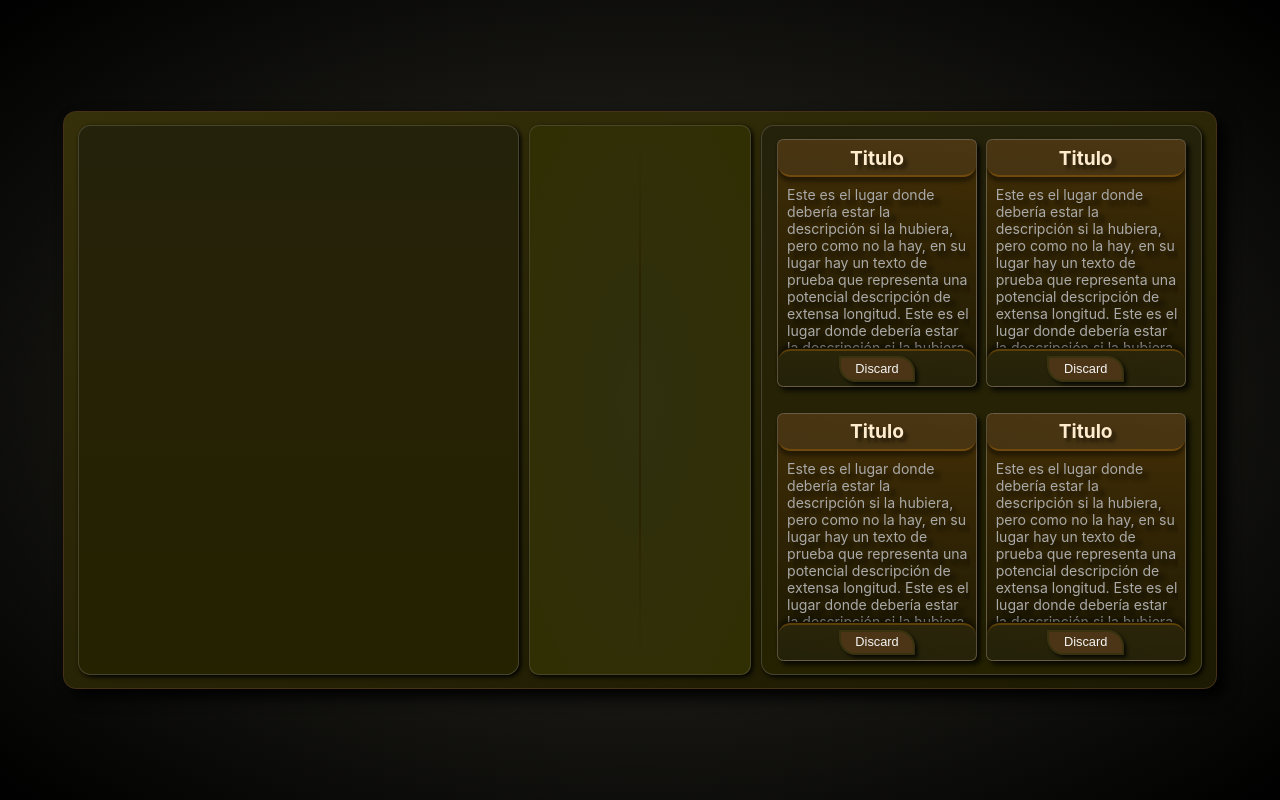
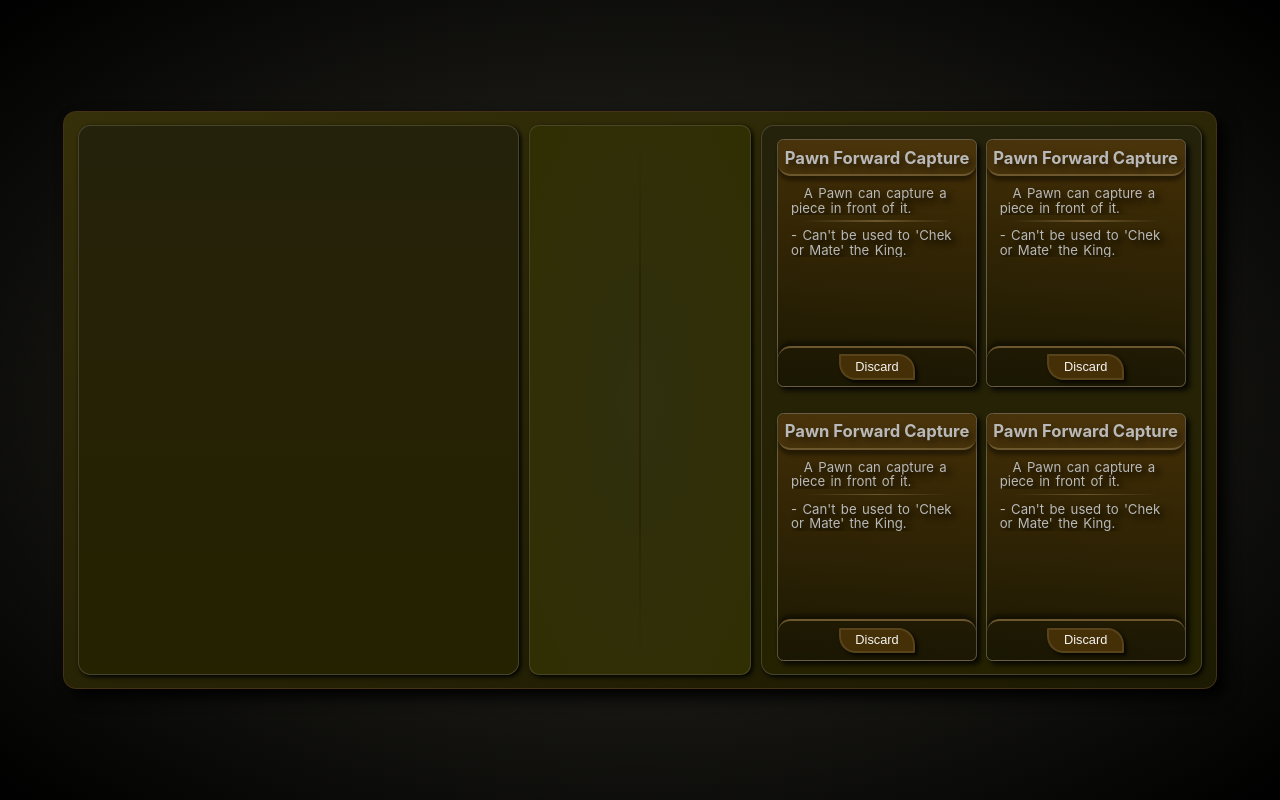
Before and after one commit to SerchoD/chees-card-game, a React (Create React App) app: page / in a window 1280 px wide. Built offline with nearby package versions, Linux system fonts and the light colour scheme; the HTML template or start-up script is replaced by a standard one.

Commit message:
Rehecha tarjeta CardNormal, tanto Estilos, y cómo muestra la descripción, y otros detalles estéticos.

```diff
--- a/src/components/Card-game/CardGame.jsx
+++ b/src/components/Card-game/CardGame.jsx
@@ -17,10 +17,10 @@ const CardGame = () => {
 			</div>
 
 			<div className='rigth-player-board player-board'>
-				<CardNormal />
-				<CardNormal />
-				<CardNormal />
-				<CardNormal />
+				<CardNormal title={card[1].title} description={card[1].description} />
+				<CardNormal title={card[1].title} description={card[1].description} />
+				<CardNormal title={card[1].title} description={card[1].description} />
+				<CardNormal title={card[1].title} description={card[1].description} />
 			</div>
 		</div>
 	);
--- a/src/components/Card-game/Cards/CardNormal/CardNormal.jsx
+++ b/src/components/Card-game/Cards/CardNormal/CardNormal.jsx
@@ -2,25 +2,45 @@ import React from 'react';
 import './cardNormal.css';
 
 const CardNormal = ({
-	title = 'Titulo',
-	description = 'Este es el lugar donde debería estar la descripción si la hubiera, pero como no la hay, en su lugar hay un texto de prueba que representa una potencial descripción de extensa longitud. Este es el lugar donde debería estar la descripción si la hubiera, pero como no la hay, en su lugar hay un texto de prueba que representa una potencial descripción de extensa longitud',
+	title = 'Card Title',
+	description = 'Esto aca; -Esto otro aca. -Esto así.',
 }) => {
-	const scrollUpCustom = (event) => {
+	// Make description move to start position when Mouse Leaves.
+	const unScrollDescription = (event) => {
+		console.log('mouseLeave');
+
 		event.target.scrollTo({
 			top: 0,
 			behavior: 'smooth',
 		});
 	};
 
+	// ---- ------ -- - SOLUCIONAR EL SCROLL  -- - -- -- -- ---  - -
 	return (
-		<div className='card'>
+		<div className='card-normal'>
 			<div className='title-container'>
 				<h1 className='title'>{title}</h1>
 			</div>
 
-			<p className='description' onMouseLeave={scrollUpCustom}>
-				{description}
-			</p>
+			<div className='description-container' onMouseLeave={unScrollDescription}>
+				{description.map((lane, i) => {
+					if (i === 0) {
+						return (
+							<p style={{ textIndent: '1vw' }} key={i} className='description-text'>
+								{lane}
+							</p>
+						);
+					} else if (lane === 'space') {
+						return <div className='card-divisor'></div>;
+					} else {
+						return (
+							<p key={i} className='description-text'>
+								{lane}
+							</p>
+						);
+					}
+				})}
+			</div>
 
 			<div className='btn-container'>
 				<button className='btn-delete'>Discard</button>
--- a/src/components/Card-game/Cards/CardNormal/cardNormal.css
+++ b/src/components/Card-game/Cards/CardNormal/cardNormal.css
@@ -1,15 +1,69 @@
-.card {
+* {
+	/* Avoid all selectable texts. */
+	-webkit-touch-callout: none;
+	-webkit-user-select: none;
+	-khtml-user-select: none;
+	-moz-user-select: none;
+	-ms-user-select: none;
+	user-select: none;
+}
+
+.card-normal {
+	/* Modify only R,G or B, to Theme Style */
+	--r: 68;
+	--g: 47;
+	--b: 6;
+	--alpha: 1;
+
+	--main-color: rgba(var(--r), var(--g), var(--b), var(--alpha));
+
+	--second-color: rgba(
+		calc(var(--r) + 10),
+		calc(var(--g) + 10),
+		calc(var(--b) + 10),
+		0.5
+	);
+
+	--innter-borders: rgba(
+		calc(var(--r) + 40),
+		calc(var(--g) + 40),
+		calc(var(--b) + 40),
+		calc(var(--alpha))
+	);
+
+	--main-color-hover: rgba(
+		calc(var(--r) + 5),
+		calc(var(--g) + 5),
+		calc(var(--b) + 5),
+		var(--alpha)
+	);
+
+	--btn-border: rgba(
+		calc(var(--r) + 20),
+		calc(var(--g) + 20),
+		calc(var(--b) + 20),
+		var(--alpha)
+	);
+	--btn-border-hover: rgba(
+		calc(var(--r) + 50),
+		calc(var(--g) + 50),
+		calc(var(--b) + 50),
+		var(--alpha)
+	);
+}
+
+.card-normal {
 	display: grid;
 	grid-template:
-		'title-container' 15%
+		'title-container' max-content
 		'description' auto
-		'btn-container' 15%;
+		'btn-container' 18%;
 
 	text-align: center;
 
 	background: linear-gradient(
 		184deg,
-		rgba(68, 47, 6, 1) 0%,
+		var(--main-color) 0%,
 		rgba(27, 24, 3, 1) 100%
 	);
 
@@ -23,17 +77,23 @@
 
 	margin: 1%;
 
-	transition: 1s ease;
+	transition: 2s ease;
 }
 
-.card:hover {
+.card-normal:hover {
 	border: 0.1vw solid rgb(231, 184, 97);
+
+	background: linear-gradient(
+		184deg,
+		var(--main-color-hover) 0%,
+		rgba(27, 24, 3, 1) 100%
+	);
 }
-.card:hover .title {
-	font-size: 1.6vw;
+
+.card-normal:hover .title {
 	color: white;
 }
-.card:hover .description {
+.card-normal:hover .description {
 	color: rgb(233, 233, 233);
 }
 
@@ -44,45 +104,75 @@
 	align-items: center;
 	justify-content: center;
 
-	background-color: rgba(100, 81, 65, 0.226);
+	background-color: var(--second-color);
 
-	border-bottom: 0.2vw solid rgba(199, 121, 5, 0.322);
-	border-radius: 0vw 0vw 1vw 1vw;
+	border-bottom: 0.2vw solid var(--innter-borders);
+	border-radius: 0.6vw 0.6vw 1vw 1vw;
 
 	box-shadow: 0vw 0.4vw 0.3vw rgba(0, 0, 0, 0.384);
 
+	padding: 0.3vw 0vw 0.2vw 0vw;
 	margin: 0px;
 }
 .title {
-	color: blanchedalmond;
+	color: rgb(185, 185, 185);
 
-	font-size: 1.5vw;
+	font-size: 1.3vw;
 
-	text-shadow: 0.3vw 0.3vw 0.3vw rgba(0, 0, 0, 0.521);
+	text-shadow: 0.3vw 0.3vw 0.5vw rgba(0, 0, 0, 0.486);
 
-	transition: 3s ease;
+	margin: 0.3vw;
+
+	transition: 1s ease;
 }
 
-.description {
+.description-container {
 	grid-area: description;
 
 	overflow: hidden;
 
-	color: darkgray;
+	text-shadow: 0.3vw 0.3vw 0.6vw rgb(0, 0, 0);
 
-	font-size: 1.1vw;
+	margin: 0.3vw 0vw 0vw 0vw;
 
-	text-shadow: 0.5vw 0.5vw 0.3vw rgba(0, 0, 0, 0.521);
-
-	text-align: start;
-
-	margin: 0.7vw 0.5vw 0.1vw 0.7vw;
-
-	transition: 2s ease;
+	transition: 0.5s ease;
 }
-.description:hover {
+.description-container:hover {
 	overflow: scroll;
 	scrollbar-width: none;
+
+	cursor: default;
+}
+.description-text {
+	overflow: hidden;
+
+	color: rgb(185, 185, 185);
+
+	font-size: 1.03vw;
+	text-align: start;
+	word-spacing: 0.13vw;
+
+	line-height: 1.12vw;
+
+	margin: 0.5vw 1vw 0vw 1vw;
+}
+.card-divisor {
+	background: linear-gradient(
+		to right,
+		rgba(0, 0, 0, 0),
+		var(--innter-borders),
+		rgba(0, 0, 0, 0)
+	);
+
+	margin: auto;
+	margin-top: 0.4vw;
+	margin-bottom: 0.4vw;
+
+	height: 0.1vw;
+	width: 75%;
+}
+p {
+	padding: 0.01vw;
 }
 
 .btn-container {
@@ -93,15 +183,15 @@
 	justify-content: center;
 	align-items: center;
 
-	background-color: rgba(89, 90, 48, 0.144);
+	background-color: rgba(0, 0, 0, 0.062);
 
-	border-top: 0.2vw solid rgba(199, 121, 5, 0.322);
+	border-top: 0.2vw solid var(--innter-borders);
 	border-radius: 1vw 1vw 0vw 0vw;
 
 	box-shadow: 0vw -0.4vw 0.3vw rgba(0, 0, 0, 0.384);
 
 	padding: 0px;
-	margin: 0px;
+	margin-top: 0.3vw;
 }
 
 .btn-delete {
@@ -109,17 +199,17 @@
 	justify-content: center;
 	align-content: center;
 
-	background: rgba(80, 56, 25, 0.877);
+	background: var(--main-color);
 
 	color: whitesmoke;
 
 	font-size: 1vw;
 
-	border: 0.2vw solid rgb(56, 50, 14);
+	border: 0.2vw solid var(--btn-border);
 	border-radius: 0.1vw 1.3vw 0.1vw 1.3vw;
 
-	width: 6em;
-	height: 2em;
+	width: 6vw;
+	height: 2vw;
 
 	box-shadow: 0.2vw 0.2vw 0.3vw rgba(0, 0, 0, 0.774);
 
@@ -128,21 +218,21 @@
 }
 
 .btn-delete:hover {
-	background: rgba(80, 56, 25, 0.877);
+	background: var(--main-color-hover);
 
 	color: whitesmoke;
 
-	border: 0.2vw solid rgb(77, 77, 17);
-	transition: 0.5s ease;
+	border: 0.2vw solid var(--btn-border-hover);
+	transition: 0.3s ease;
 }
 
 .btn-delete:active {
-	background: rgba(80, 56, 25, 0.877);
+	background: var(--main-color);
 
-	color: rgb(138, 138, 138);
+	color: rgb(216, 216, 216);
 
 	box-shadow: 0.2vw 0.2vw 0.3vw rgba(0, 0, 0, 0.349);
 
-	border: 0.2vw solid rgb(56, 50, 14);
-	transition: 0.5s ease;
+	border: 0.2vw solid var(--btn-border);
+	transition: 0.1s ease;
 }
--- a/src/components/Card-game/cards.js
+++ b/src/components/Card-game/cards.js
@@ -7,8 +7,12 @@ const data = {
 		},
 		{
 			id: 1,
-			title: 'Titulo 1',
-			description: 'Descripción 1',
+			title: 'Pawn Forward Capture',
+			description: [
+				'A Pawn can capture a piece in front of it.',
+				'space',
+				"- Can't be used to 'Chek or Mate' the King.",
+			],
 		},
 		{
 			id: 2,
--- a/test.js
+++ b/test.js
@@ -1 +1,3 @@
-console.log('dirt worm worm dirt dirt worm'.split('dirt').length);
+function horrible() {}
+
+const beautiful = () => {};
```
